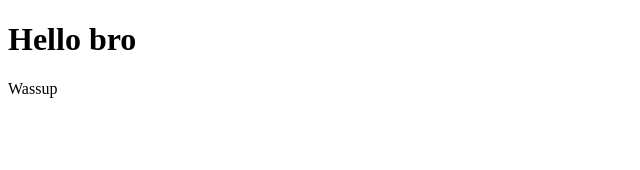
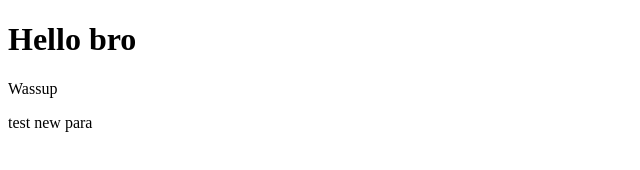
Before and after one commit to dp-sys/TestProject1, a plain HTML site: page Ui/index.html in a window 1280 px wide. Shown: the full height of the page, 0-640 px from the left. Drawn offline with Linux system fonts and the light colour scheme.

Commit message:
Add new paragraph to index.html

```diff
--- a/Ui/index.html
+++ b/Ui/index.html
@@ -8,5 +8,6 @@
 <body>
     <h1>Hello bro</h1>
     <p>Wassup</p>
+    <p>test new para</p>
 </body>
 </html>
```
